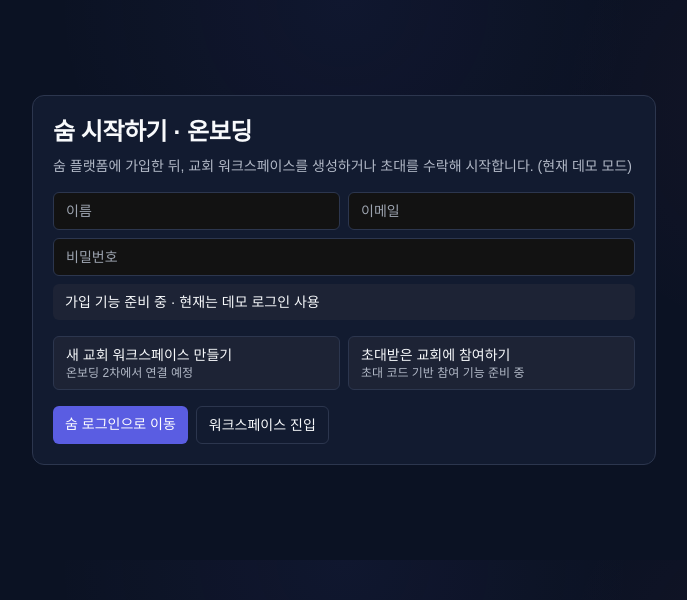
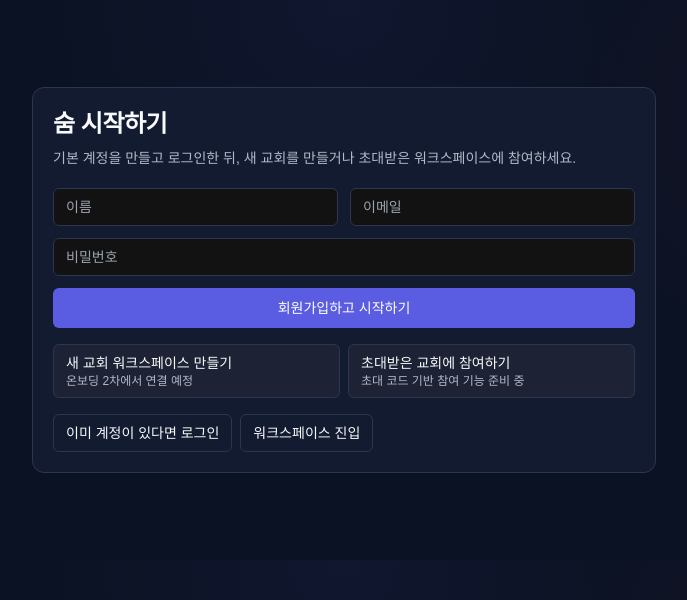
Before and after one commit to kinddragon1224/soom-church, a Next.js app: page /signup in a window 1280 px wide. Shown: the top 600 px of the page, without its empty margins (296-983 px from the left). Built offline with nearby package versions, Linux system fonts and the light colour scheme; no server answers; a web font is replaced by a local one.

Commit message:
Add basic email signup flow

```diff
--- /dev/null
+++ b/app/api/signup/route.ts
@@ -0,0 +1,38 @@
+import { prisma } from "@/lib/prisma";
+import { signIn } from "@/auth";
+import { NextResponse } from "next/server";
+
+export async function POST(request: Request) {
+  const formData = await request.formData();
+  const name = String(formData.get("name") ?? "").trim();
+  const email = String(formData.get("email") ?? "").trim().toLowerCase();
+  const password = String(formData.get("password") ?? "");
+
+  if (!name || !email || !password) {
+    const signupUrl = new URL("/signup", request.url);
+    signupUrl.searchParams.set("error", "required");
+    return NextResponse.redirect(signupUrl);
+  }
+
+  const existingUser = await prisma.user.findUnique({ where: { email } });
+  if (existingUser) {
+    const signupUrl = new URL("/signup", request.url);
+    signupUrl.searchParams.set("error", "exists");
+    return NextResponse.redirect(signupUrl);
+  }
+
+  await prisma.user.create({
+    data: {
+      name,
+      email,
+      passwordHash: password,
+      isActive: true,
+    },
+  });
+
+  return signIn("credentials", {
+    email,
+    password,
+    redirectTo: "/app",
+  });
+}
--- a/app/signup/page.tsx
+++ b/app/signup/page.tsx
@@ -1,19 +1,40 @@
 import Link from "next/link";
+import { Card } from "@/components/ui/card";
+import { Button } from "@/components/ui/button";
+import { isLoggedIn } from "@/lib/auth";
+import { redirect } from "next/navigation";
 
-export default function SignupPage() {
+export default async function SignupPage({
+  searchParams,
+}: {
+  searchParams?: { error?: string };
+}) {
+  if (await isLoggedIn()) redirect("/app");
+
+  const error = searchParams?.error;
+
   return (
     <main className="mx-auto flex min-h-[70vh] w-full max-w-2xl flex-col justify-center px-4 py-10 sm:px-6">
-      <div className="rounded-xl border border-border bg-card p-5">
-        <h1 className="text-2xl font-bold">숨 시작하기 · 온보딩</h1>
-        <p className="mt-2 text-sm text-muted-foreground">숨 플랫폼에 가입한 뒤, 교회 워크스페이스를 생성하거나 초대를 수락해 시작합니다. (현재 데모 모드)</p>
+      <Card className="p-5">
+        <h1 className="text-2xl font-bold">숨 시작하기</h1>
+        <p className="mt-2 text-sm text-muted-foreground">기본 계정을 만들고 로그인한 뒤, 새 교회를 만들거나 초대받은 워크스페이스에 참여하세요.</p>
 
-        <form className="mt-4 grid gap-2 sm:grid-cols-2">
-          <input placeholder="이름" className="rounded-md border border-border px-3 py-2 text-sm" />
-          <input type="email" placeholder="이메일" className="rounded-md border border-border px-3 py-2 text-sm" />
-          <input type="password" placeholder="비밀번호" className="rounded-md border border-border px-3 py-2 text-sm sm:col-span-2" />
-          <button type="button" className="rounded-md bg-muted px-3 py-2 text-sm text-left sm:col-span-2" disabled aria-disabled>
-            가입 기능 준비 중 · 현재는 데모 로그인 사용
-          </button>
+        {error === "required" ? (
+          <div className="mt-4 rounded-md border border-red-200 bg-red-50 px-3 py-2 text-sm text-red-700">
+            이름, 이메일, 비밀번호를 모두 입력해줘.
+          </div>
+        ) : null}
+        {error === "exists" ? (
+          <div className="mt-4 rounded-md border border-red-200 bg-red-50 px-3 py-2 text-sm text-red-700">
+            이미 가입된 이메일이야. 로그인하거나 다른 이메일을 사용해줘.
+          </div>
+        ) : null}
+
+        <form action="/api/signup" method="post" className="mt-5 grid gap-3 sm:grid-cols-2">
+          <input name="name" required placeholder="이름" className="rounded-md border border-border px-3 py-2 text-sm" />
+          <input name="email" type="email" required placeholder="이메일" className="rounded-md border border-border px-3 py-2 text-sm" />
+          <input name="password" type="password" required placeholder="비밀번호" className="rounded-md border border-border px-3 py-2 text-sm sm:col-span-2" />
+          <Button type="submit" className="sm:col-span-2">회원가입하고 시작하기</Button>
         </form>
 
         <div className="mt-4 grid gap-2 sm:grid-cols-2">
@@ -28,10 +49,10 @@ export default function SignupPage() {
         </div>
 
         <div className="mt-4 flex flex-wrap gap-2 text-sm">
-          <Link href="/login" className="rounded-md bg-primary px-3 py-2 text-white">숨 로그인으로 이동</Link>
+          <Link href="/login" className="rounded-md border border-border px-3 py-2">이미 계정이 있다면 로그인</Link>
           <Link href="/app" className="rounded-md border border-border px-3 py-2">워크스페이스 진입</Link>
         </div>
-      </div>
+      </Card>
     </main>
   );
 }
```
